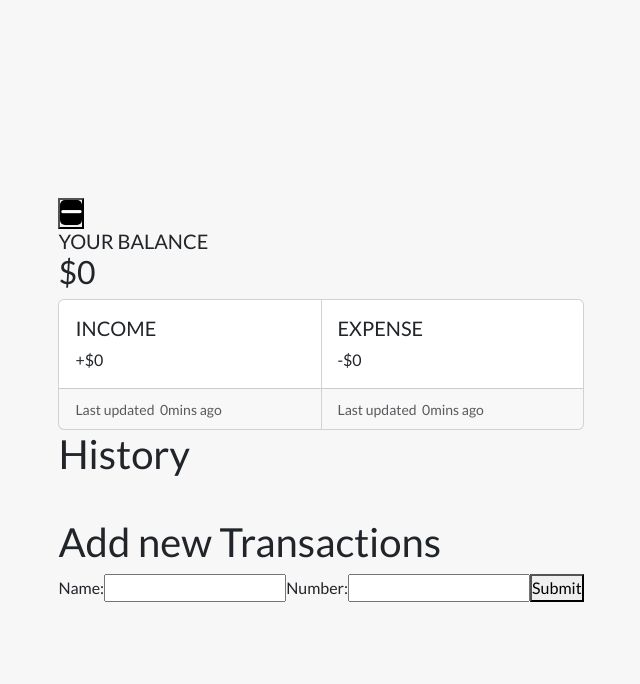
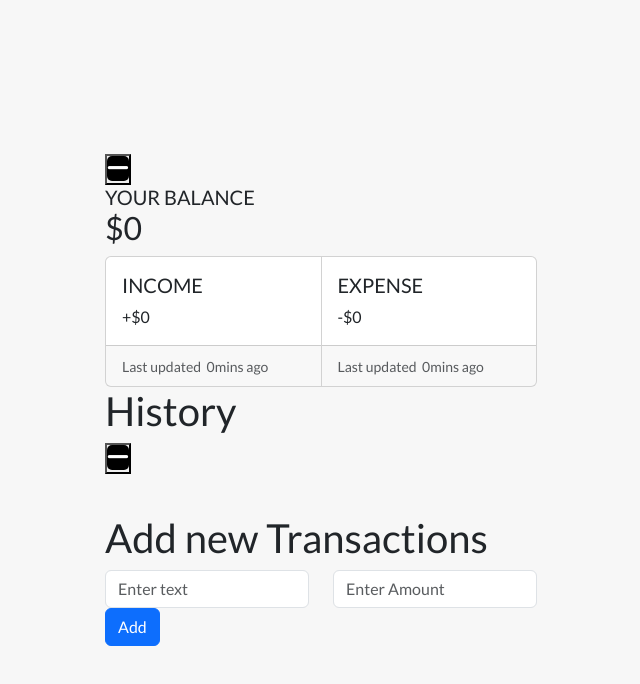
Before and after one commit to RahulPorel/Expense-Tracker, a React (Vite) app: page / in a window 1280 px wide. Shown: the top 684 px of the page, without its empty margins (319-959 px from the left). Built offline with nearby package versions, Linux system fonts and the light colour scheme; a web font is replaced by a local one.

Commit message:
code update

```diff
--- a/src/components/Balance/Balance.jsx
+++ b/src/components/Balance/Balance.jsx
@@ -1,4 +1,4 @@
-import { useContext, useState } from "react";
+import { useContext } from "react";
 import Card from "react-bootstrap/Card";
 import "./Balance.css";
 
--- a/src/components/Income_Exp/Income_Expense.jsx
+++ b/src/components/Income_Exp/Income_Expense.jsx
@@ -6,7 +6,6 @@ import { Card } from "react-bootstrap";
 
 export const Income = () => {
   const IncomeState = useContext(FormContext);
-  console.log(IncomeState.lastUp);
   return (
     <>
       {IncomeState.hideBalToggle ? (
--- a/src/components/Transactions/Transactions.jsx
+++ b/src/components/Transactions/Transactions.jsx
@@ -1,17 +1,51 @@
-import { useContext } from "react";
+import { useContext, useState } from "react";
 import { FormContext } from "../../context/newTrans";
 import { Card } from "react-bootstrap";
 import "./Transactions.css";
+import Col from "react-bootstrap/Col";
+import Form from "react-bootstrap/Form";
+import Row from "react-bootstrap/Row";
+import Button from "react-bootstrap/Button";
 
 const Transactions = () => {
   const FormState = useContext(FormContext);
+  const [hideHistoryToggle, setHideHisToggle] = useState(false);
+
+  const handleHideHistoryToggle = () => {
+    setHideHisToggle(!hideHistoryToggle);
+  };
   return (
     <>
       <Card.Body>
         <Card.Title>
           <h1>History</h1>
         </Card.Title>
-
+        <button onClick={handleHideHistoryToggle}>
+          {hideHistoryToggle ? (
+            <i
+              className="fa-solid fa-plus"
+              style={{
+                display: "inline-flex",
+                fontSize: "25px",
+                background: "black",
+                color: "white ",
+                borderRadius: "5px",
+              }}
+            ></i>
+          ) : (
+            <i
+              className="fa-solid fa-minus"
+              style={{
+                display: "inline-flex",
+                fontSize: "25px",
+                background: "black",
+                color: "white ",
+                borderRadius: "5px",
+              }}
+            ></i>
+          )}
+        </button>
+        {!hideHistoryToggle ? (
           <ul className="list">
             {FormState.formData.map((data, index) => (
               <li key={index}>
@@ -19,11 +53,41 @@ const Transactions = () => {
               </li>
             ))}
           </ul>
+        ) : (
+          <ul className="list">
+            <li>No History</li>
+          </ul>
+        )}
       </Card.Body>
 
       <div>
         <h1>Add new Transactions </h1>
-        <form onSubmit={FormState.handleSubmit}>
+
+        <Form onSubmit={FormState.handleSubmit}>
+          <Row>
+            <Col>
+              <Form.Control
+                placeholder="Enter text"
+                type="text"
+                value={FormState.transName}
+                onChange={(e) => FormState.setTrasnName(e.target.value)}
+              />
+            </Col>
+            <Col>
+              <Form.Control
+                placeholder="Enter Amount"
+                type="number"
+                value={FormState.amt}
+                onChange={(e) => FormState.setAmt(e.target.value)}
+              />
+            </Col>
+          </Row>
+          <Button type="submit" variant="primary">
+            Add
+          </Button>
+        </Form>
+
+        {/* <form onSubmit={FormState.handleSubmit}>
           <label>
             Name:
             <input
@@ -41,7 +105,7 @@ const Transactions = () => {
             />
           </label>
           <button type="submit">Submit</button>
-        </form>
+        </form> */}
       </div>
     </>
   );
```
Also changed, not shown: src/components/Rahul.jsx (deleted, +0 -75 lines). Lines whose indentation alone changed are shown as unchanged.
